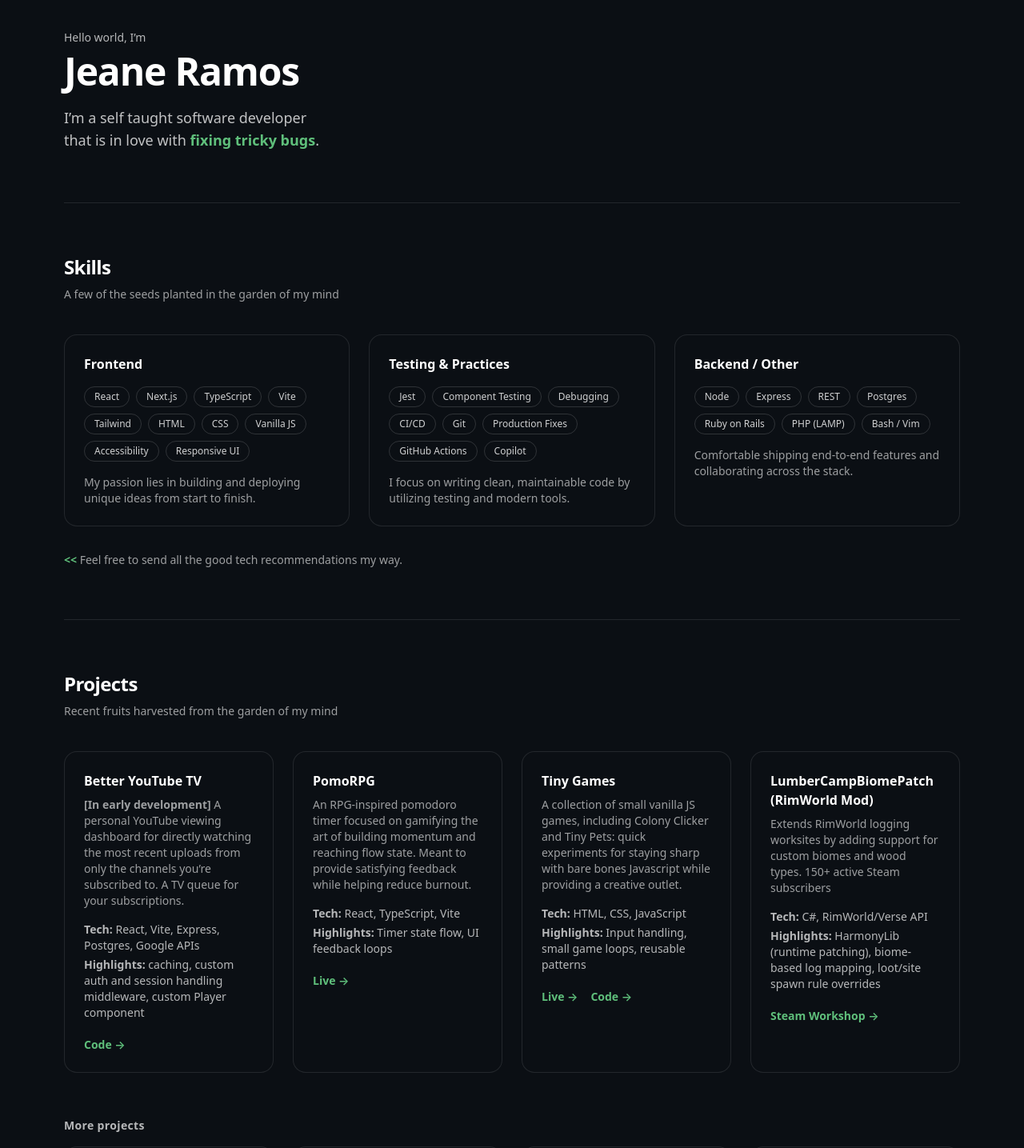
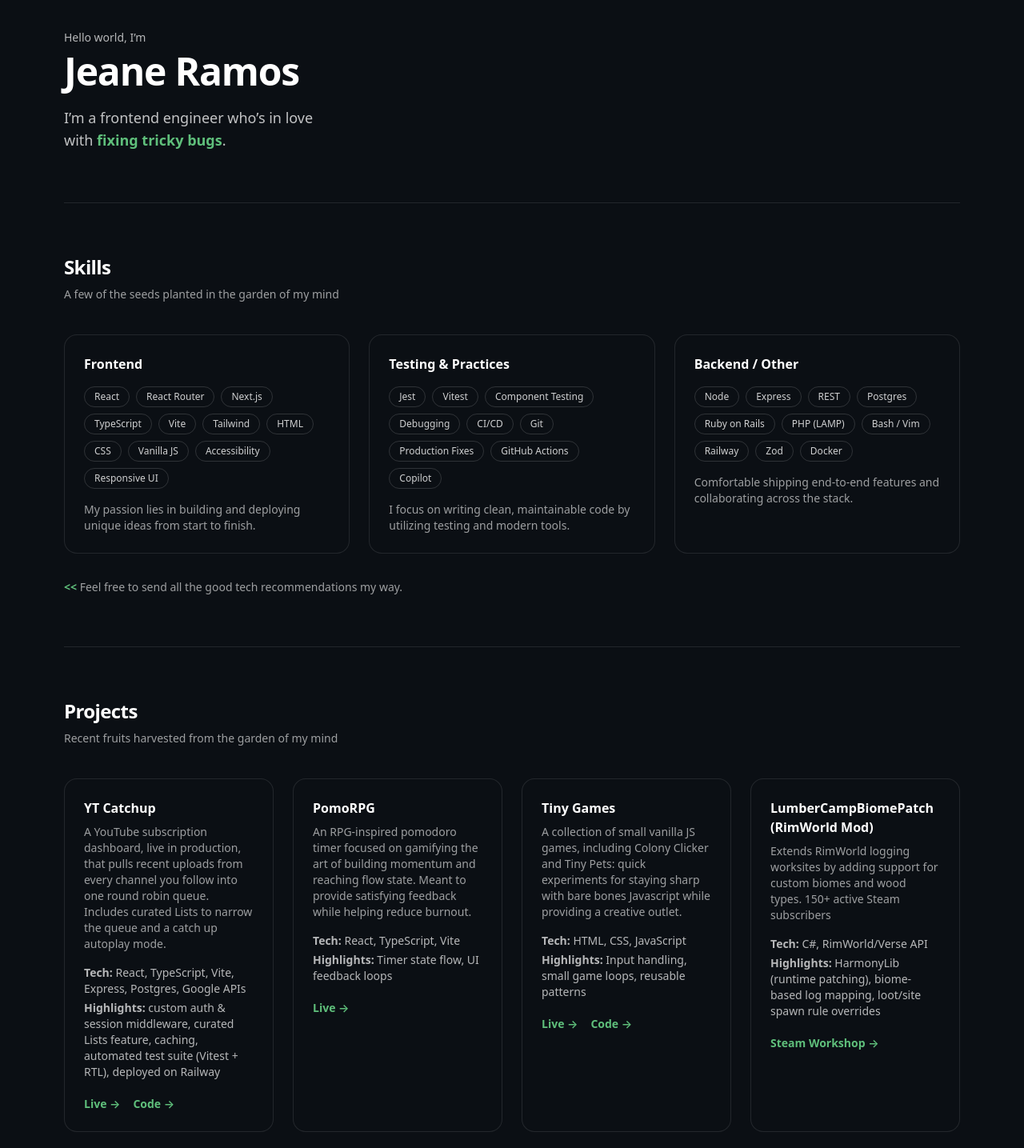
Before and after one commit to jeanbeanie/jeane.dev, a Next.js app: page / in a window 1280 px wide. Shown: the part 100-1535 px from the top of the page at 80% size. Built offline with nearby package versions, Linux system fonts and the light colour scheme.

Commit message:
Update skills and ytcatchup project card

```diff
--- a/src/pages/index.tsx
+++ b/src/pages/index.tsx
@@ -12,7 +12,7 @@ export default function Home({ latestPosts }: { latestPosts: PostMeta[] }) {
             <title>Jeane Ramos — Software Developer</title>
             <meta
                 name="description"
-                content="Portfolio of Jeane Ramos, a self taught software developer building projects with React, Next.js, TypeScript, and Node."
+                content="Portfolio of Jeane Ramos, a frontend engineer building projects with React, Next.js, TypeScript, and Node."
             />
         </Head>
 
@@ -26,7 +26,7 @@ export default function Home({ latestPosts }: { latestPosts: PostMeta[] }) {
                             Jeane Ramos
                         </h1>
                         <p className="mt-5 text-lg text-foreground/75">
-                            I’m a self taught software developer that is in love with {" "}
+                            I’m a frontend engineer who’s in love with {" "}
                             <RotatingWord words={[
                                 "building cool things",
                                 "clean code",
@@ -54,6 +54,7 @@ export default function Home({ latestPosts }: { latestPosts: PostMeta[] }) {
                         <h3 className="font-semibold">Frontend</h3>
                         <div className="mt-4 flex flex-wrap gap-2">
                             <span className="chip">React</span>
+                            <span className="chip">React Router</span>
                             <span className="chip">Next.js</span>
                             <span className="chip">TypeScript</span>
                             <span className="chip">Vite</span>
@@ -73,6 +74,7 @@ export default function Home({ latestPosts }: { latestPosts: PostMeta[] }) {
                         <h3 className="font-semibold">Testing & Practices</h3>
                         <div className="mt-4 flex flex-wrap gap-2">
                             <span className="chip">Jest</span>
+                            <span className="chip">Vitest</span>
                             <span className="chip">Component Testing</span>
                             <span className="chip">Debugging</span>
                             <span className="chip">CI/CD</span>
@@ -96,6 +98,9 @@ export default function Home({ latestPosts }: { latestPosts: PostMeta[] }) {
                             <span className="chip">Ruby on Rails</span>
                             <span className="chip">PHP (LAMP)</span>
                             <span className="chip">Bash / Vim</span>
+                            <span className="chip">Railway</span>
+                            <span className="chip">Zod</span>
+                            <span className="chip">Docker</span>
                         </div>
                         <p className="mt-4 text-sm text-foreground/60">
                             Comfortable shipping end-to-end features and collaborating across the stack.
@@ -120,16 +125,24 @@ export default function Home({ latestPosts }: { latestPosts: PostMeta[] }) {
                 {/* Featured */}
                 <div className="mt-10 grid gap-6 md:grid-cols-4">
                     <article className="card">
-                        <h3 className="font-semibold">Better YouTube TV</h3>
+                        <h3 className="font-semibold">YT Catchup</h3>
                         <p className="mt-2 text-sm text-foreground/60">
-                          <b>[In early development]</b> A personal YouTube viewing dashboard for directly watching the most recent uploads from only the channels you’re subscribed to.
-                          A TV queue for your subscriptions.
+                          A YouTube subscription dashboard, live in production, that pulls recent uploads from every channel you follow into
+                          one round robin queue. Includes curated Lists to narrow the queue and a catch up autoplay mode.
                         </p>
                         <ul className="mt-4 space-y-1 text-sm text-foreground/70">
-                            <li><b>Tech:</b> React, Vite, Express, Postgres, Google APIs</li>
-                            <li><b>Highlights:</b> caching, custom auth and session handling middleware, custom Player component</li>
+                            <li><b>Tech:</b> React, TypeScript, Vite, Express, Postgres, Google APIs</li>
+                            <li><b>Highlights:</b> custom auth &amp; session middleware, curated Lists feature, caching, automated test suite (Vitest + RTL), deployed on Railway</li>
                         </ul>
                         <div className="mt-5 flex flex-wrap gap-4 text-sm">
+                            <a
+                                className="link"
+                                href="https://ytcatchup.com"
+                                target="_blank"
+                                rel="noreferrer"
+                            >
+                                Live →
+                            </a>
                             <a
                                 className="link"
                                 href="https://github.com/jeanbeanie/better-yt-tv"
```
